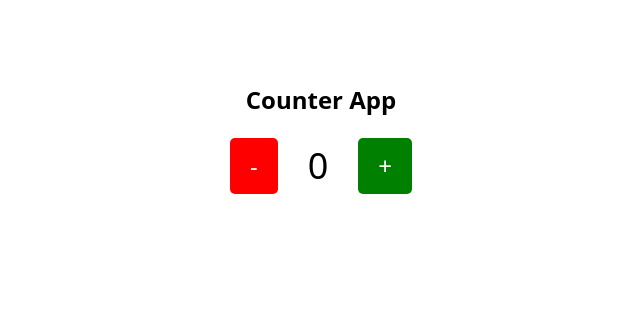
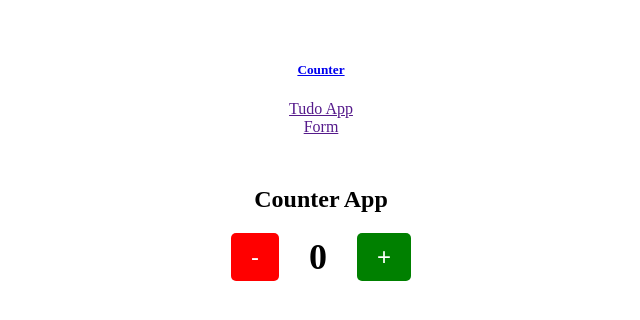
Before and after one commit to sinanmp/React-Project, a React (Vite) app: page /Counter in a window 1280 px wide. Shown: the top 320 px of the page, without its empty margins (319-959 px from the left). Built offline with nearby package versions, Linux system fonts and the light colour scheme.

Commit message:
routes setted

```diff
--- a/package.json
+++ b/package.json
@@ -11,7 +11,8 @@
   },
   "dependencies": {
     "react": "^18.2.0",
-    "react-dom": "^18.2.0"
+    "react-dom": "^18.2.0",
+    "react-router-dom": "^6.22.3"
   },
   "devDependencies": {
     "@types/react": "^18.2.64",
--- /dev/null
+++ b/src/App.jsx
@@ -0,0 +1,14 @@
+import React from 'react'
+import Header from './components/header'
+import RouterPage from './Router/Router'
+
+function App() {
+  return (
+    <div>
+      <Header/>
+      <RouterPage/>
+    </div>
+  )
+}
+
+export default App
--- /dev/null
+++ b/src/Router/Router.jsx
@@ -0,0 +1,15 @@
+import React from 'react'
+import { Route , Routes } from 'react-router-dom'
+import Counter from '../pages/Counter'
+
+function Router() {
+  return (
+    <div>
+      <Routes>
+        <Route path='/Counter' element={<Counter/>}></Route>
+      </Routes>
+    </div>
+  )
+}
+
+export default Router
--- a/src/CounterApp.jsx
+++ b/src/components/CounterApp.jsx
@@ -1,5 +1,5 @@
 import React, { useState } from 'react';
-import './App.css';
+import '../../src/App.css'
 
 function CounterApp() {
   const [count, setCount] = useState(0);
@@ -16,7 +16,7 @@ function CounterApp() {
 
   return (
     <div className="container">
-      <h1 className="title">Counter App</h1>
+      <h1 className="title font-mono">Counter App</h1>
       <div className="counter-container">
         <button style={{backgroundColor:"red"}} onClick={() => handleCount('-')} className="counter-button">
           -
--- /dev/null
+++ b/src/components/header.jsx
@@ -0,0 +1,24 @@
+import React, { useState } from 'react';
+import { Link } from 'react-router-dom';
+import '../../src/App.css'
+
+function Header(){
+
+  return(
+  <div className='flex justify-center gap-10 font-mono'>
+    <div>
+    <h5><Link to={'/Counter'}>Counter</Link></h5>
+    </div>
+    <div>
+    <a href="">Tudo App</a>
+    </div>
+    <div>
+    <a href="">Form</a>
+    </div>
+  </div>
+  )
+}
+
+
+
+export default Header;
--- a/src/header.jsx
+++ /dev/null
@@ -1,13 +0,0 @@
-import React, { useState } from 'react';
-import './App.css';
-
-
-function Header(){
-  <div style={{width:'500px',height:'200px' , backgroundColor:"green"}}>
-    <p>i am here</p>
-  </div>
-      console.log("its coming the console")
-}
-
-
-export default Header;
--- a/src/main.jsx
+++ b/src/main.jsx
@@ -1,13 +1,15 @@
 import React from 'react'
 import ReactDOM from 'react-dom/client'
-import CounterApp from './CounterApp'
-import './index.css'
-import Header from './header'
+import App from './App'
+import { BrowserRouter } from 'react-router-dom'
 let root = document.getElementById('root')
+
 
 ReactDOM.createRoot(root).render(
   <React.StrictMode>
-    <Header/>
-    <CounterApp/>
+    <BrowserRouter>
+    <App/>
+    </BrowserRouter>
+
   </React.StrictMode>,
 )
--- /dev/null
+++ b/src/pages/Counter.jsx
@@ -0,0 +1,12 @@
+import React from 'react'
+import CounterApp from '../components/CounterApp'
+
+function Counter() {
+  return (
+    <div>
+     <CounterApp/>
+    </div>
+  )
+}
+
+export default Counter
```
Also changed, not shown: src/pages/Form.jsx (added, +11 -0 lines), src/pages/Tudo.jsx (added, +11 -0 lines), 1 other file (tests, documents, lock files or other folders).
